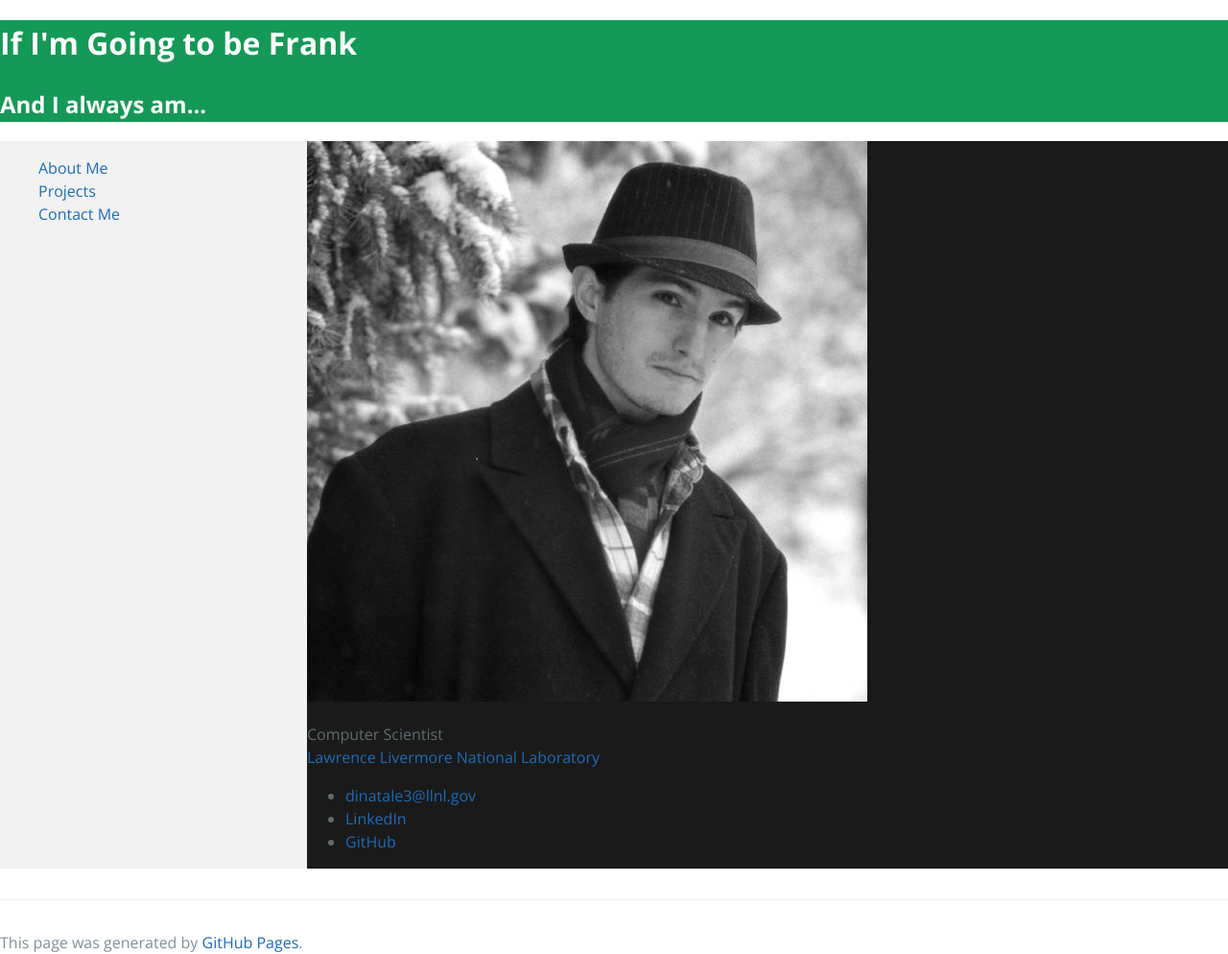
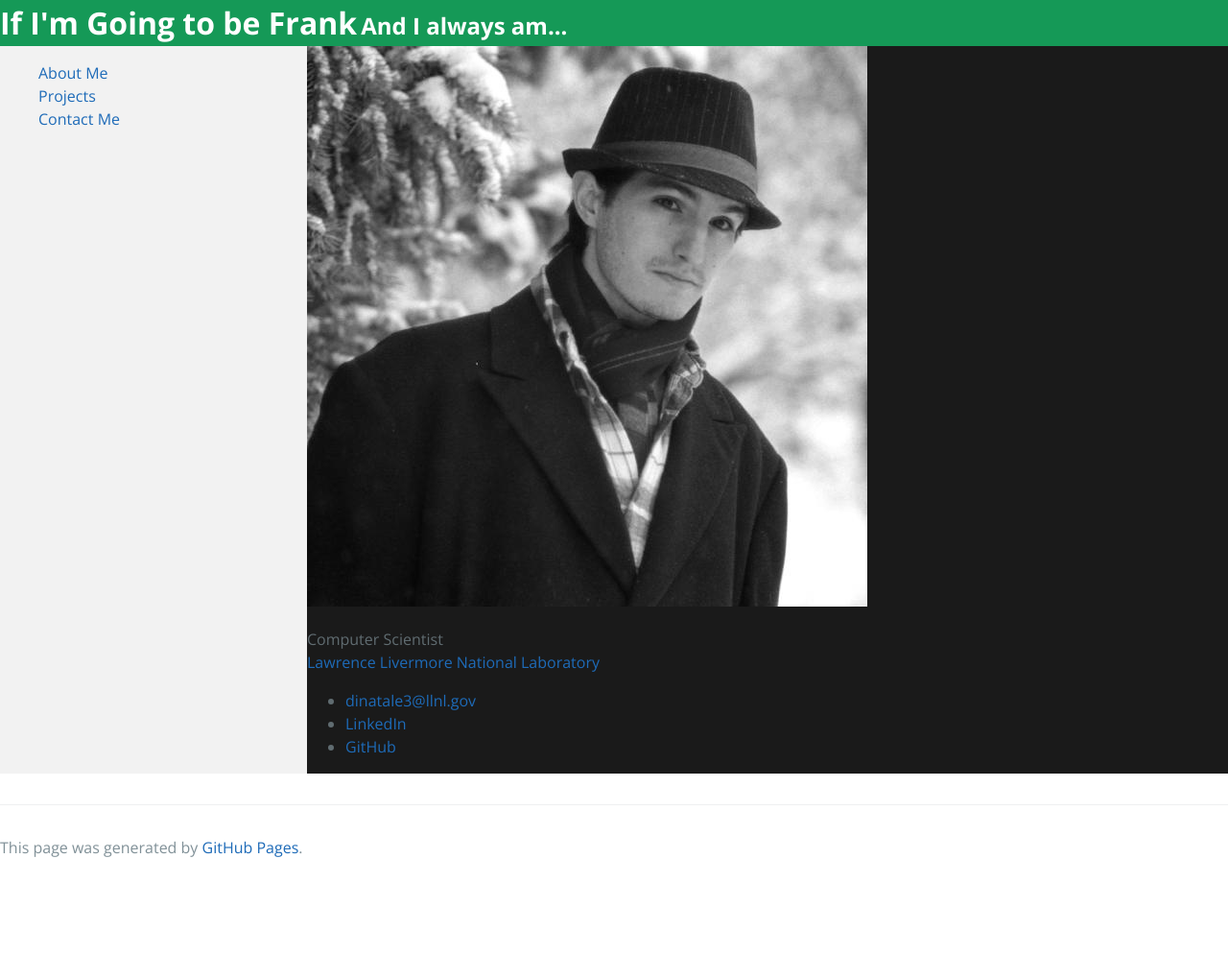
Before and after one commit to FrankD412/frankd412.github.io, a Jekyll site: the page built from index.html, in a window 1280 px wide. Shown: the whole page at 96% size. Built offline with Jekyll 4.4.1, drawn with Linux system fonts in a browser that asks for light colours; after the commit the page ends 900 px from its top, so only the background shows below that.

Commit message:
Transition to explicit sass.

```diff
--- a/assets/css/style.scss
+++ b/assets/css/style.scss
@@ -27,16 +27,14 @@ section.content {
     display: block;
 }
 
-.project-header {
-    h1 {
-        display: inline-flex;
-        margin: 0;
-    }
+h1.project-header {
+    display: inline-flex;
+    margin: 0;
+}
 
-    h2 {
-        display: inline-flex;
-        margin: 0;
-    }
+h2.project-header {
+    display: inline-flex;
+    margin: 0;
 }
 
 .page-header {
```
